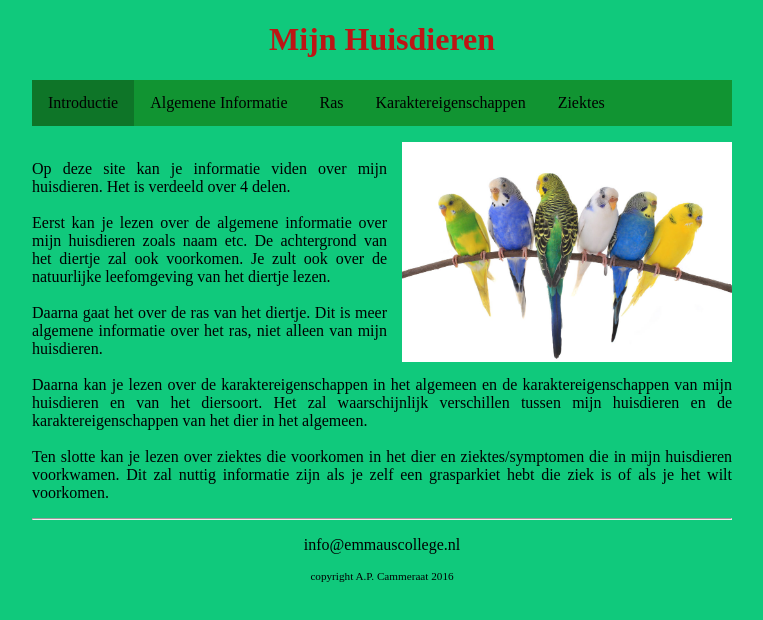
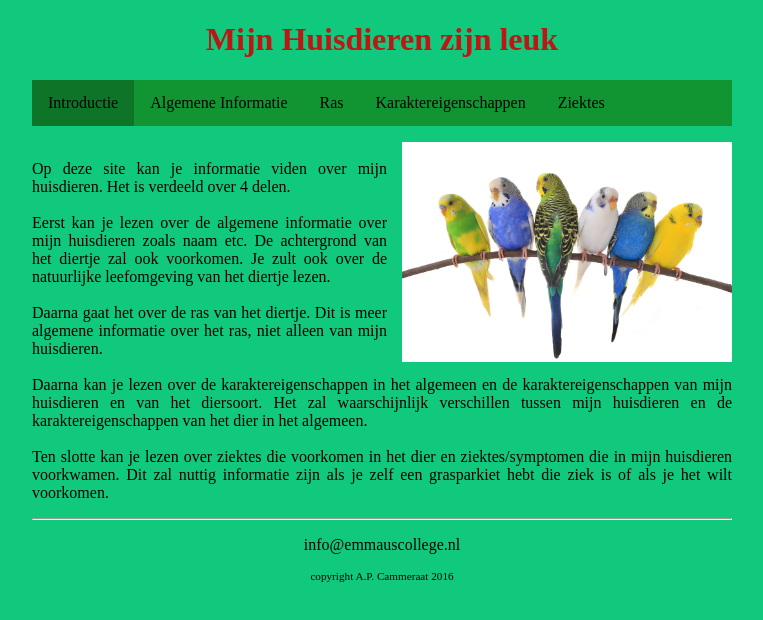
Before and after one commit to emmaus-4v/website-SahelAFG, a plain HTML site: page Introductie.html in a window 1280 px wide. Shown: the whole page, without its empty margins (258-1021 px from the left). Drawn offline with Linux system fonts and the light colour scheme.

Commit message:
concept
Signed-off-by: SahelAFG <112290@emmauscollege.nl>

```diff
--- a/Introductie.html
+++ b/Introductie.html
@@ -10,7 +10,7 @@
     <body>
         <main>
             <header>
-                <h1 id="hoofdtitel" class="belangrijk">Mijn Huisdieren</h1>
+                <h1 id="hoofdtitel" class="belangrijk">Mijn Huisdieren zijn leuk</h1>
             </header>
 
             <nav>
```
